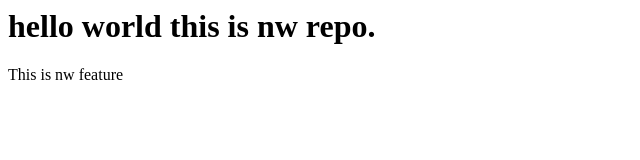
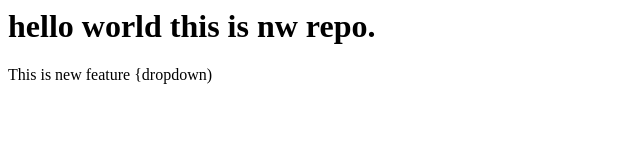
Before and after one commit to Abhay0708/localRepo, a plain HTML site: page index.html in a window 1280 px wide. Shown: the full height of the page, 0-640 px from the left. Drawn offline with Linux system fonts and the light colour scheme.

```diff
--- a/index.html
+++ b/index.html
@@ -1,2 +1,2 @@
 <h1>hello world this is nw repo.</h1>
-<p>This is nw feature</p>
+<p>This is new feature {dropdown)</p>
```
